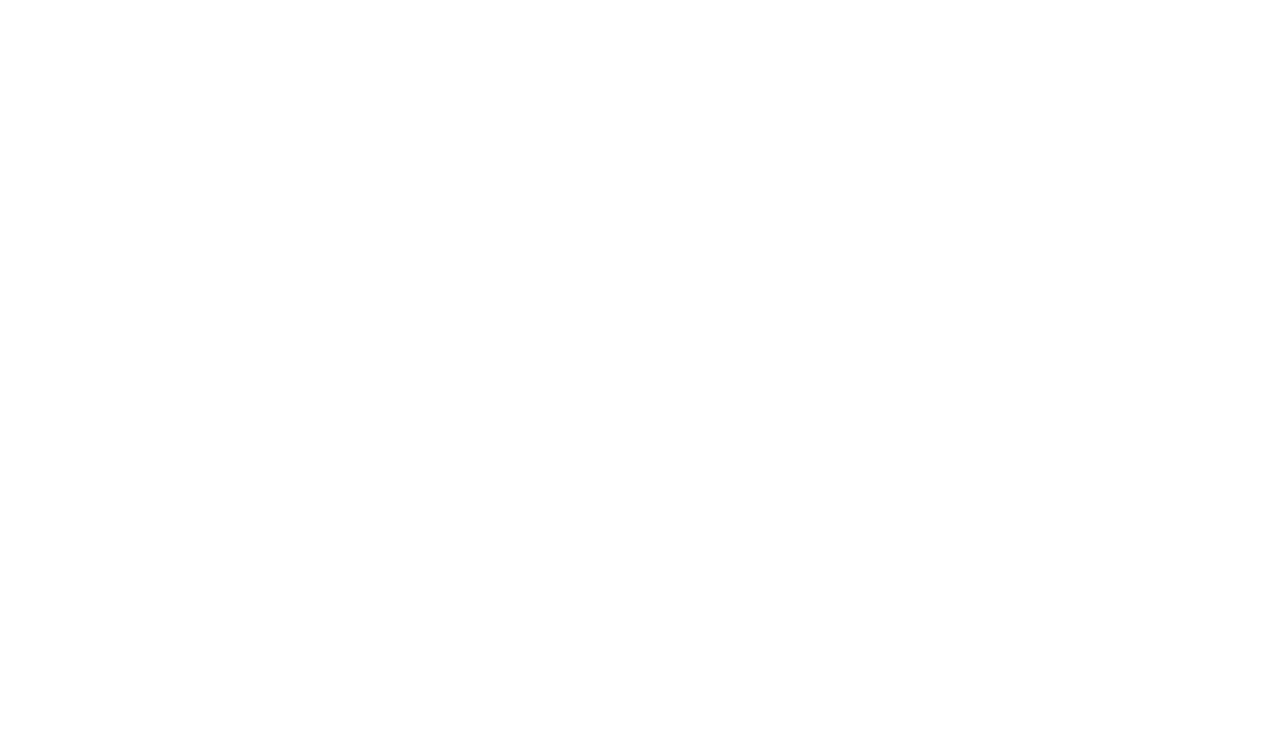
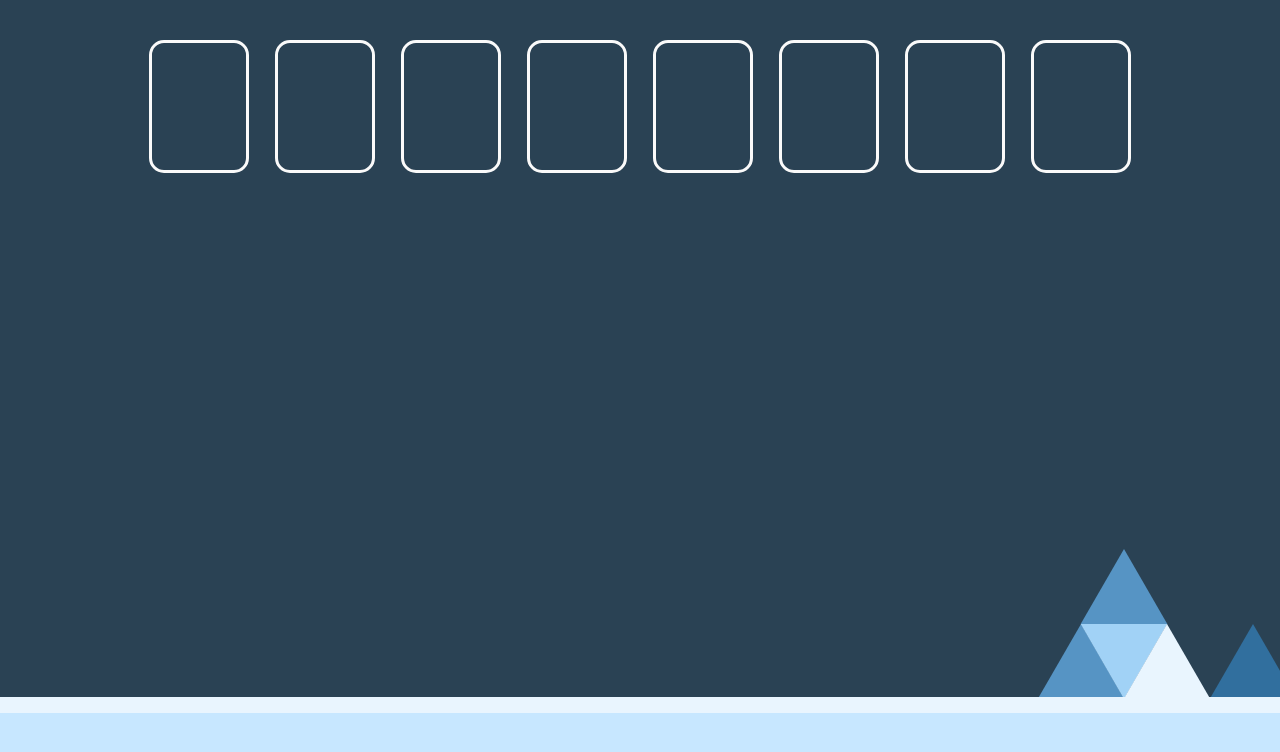
Before and after one commit to vvvvvvii/js-tools, a plain HTML site: page solitaire-game/index.html in a window 1280 px wide. Drawn offline with nearby package versions, Linux system fonts and the light colour scheme; files that its build step writes are made by us from their sources.

Commit message:
建構上方欄位及背景圖

```diff
--- a/solitaire-game/index.html
+++ b/solitaire-game/index.html
@@ -3,12 +3,39 @@
 <head>
     <meta charset="UTF-8">
     <meta name="viewport" content="width=device-width, initial-scale=1.0">
-    <link rel="stylesheet" href="all.css">
+    <link rel="stylesheet" href="scss/all.css">
     <title>企鵝新接龍</title>
 </head>
 <body>
     <div class="container">
-
+        <!--卡牌區-->
+        <ul class="d-flex">
+            <li>
+               <div class="start-cell"></div>
+            </li>
+            <li class="ml-m">
+               <div class="start-cell"></div>
+            </li>
+            <li class="ml-m">
+               <div class="start-cell"></div>
+            </li>
+            <li class="ml-m">
+               <div class="start-cell"></div>
+            </li>
+            <li class="ml-m">
+               <div class="start-cell"></div>
+            </li>
+            <li class="ml-m">
+               <div class="start-cell"></div>
+            </li>
+            <li class="ml-m">
+               <div class="start-cell"></div>
+            </li>
+            <li class="ml-m">
+               <div class="start-cell"></div>
+            </li>
+        </ul>
+        <!--放置區-->
     </div>
     <script src="all.js"></script>
 </body>
--- a/solitaire-game/scss/_components.scss
+++ b/solitaire-game/scss/_components.scss
@@ -1,7 +1,6 @@
 .start-cell, .cell, .foundation{
     border: 3px solid #FAFAFA;
     border-radius: 15px;
-    position: absolute;
-    width: 169px;
-    height: 225px;
+    width: 100px;
+    height: 133px;
 }
--- a/solitaire-game/scss/_index.scss
+++ b/solitaire-game/scss/_index.scss
@@ -1,3 +1,12 @@
-.bg-playing{
-    background-image: url('');
+body{
+    background-image: url('https://raw.githubusercontent.com/vvvvvvii/js-tools/627b91d08721de41660c80b2417fa554ed2c8ced/solitaire-game/image/background-Start.svg');
+    background-repeat:no-repeat;
+    background-attachment:fixed;
+    background-position:center;
 }
+
+.container{
+    padding: 40px 0 30px;
+    display: flex;
+    justify-content: center;
+}
--- a/solitaire-game/scss/_utils.scss
+++ b/solitaire-game/scss/_utils.scss
@@ -1 +1,12 @@
 //position
+.d-flex{
+    display: flex;
+}
+
+//spacing
+.ml-sm{
+    margin-left: 10px;
+}
+.ml-m{
+    margin-left: 26px;
+}
```
Also changed, not shown: solitaire-game/scss/all.css, 1 other file.
